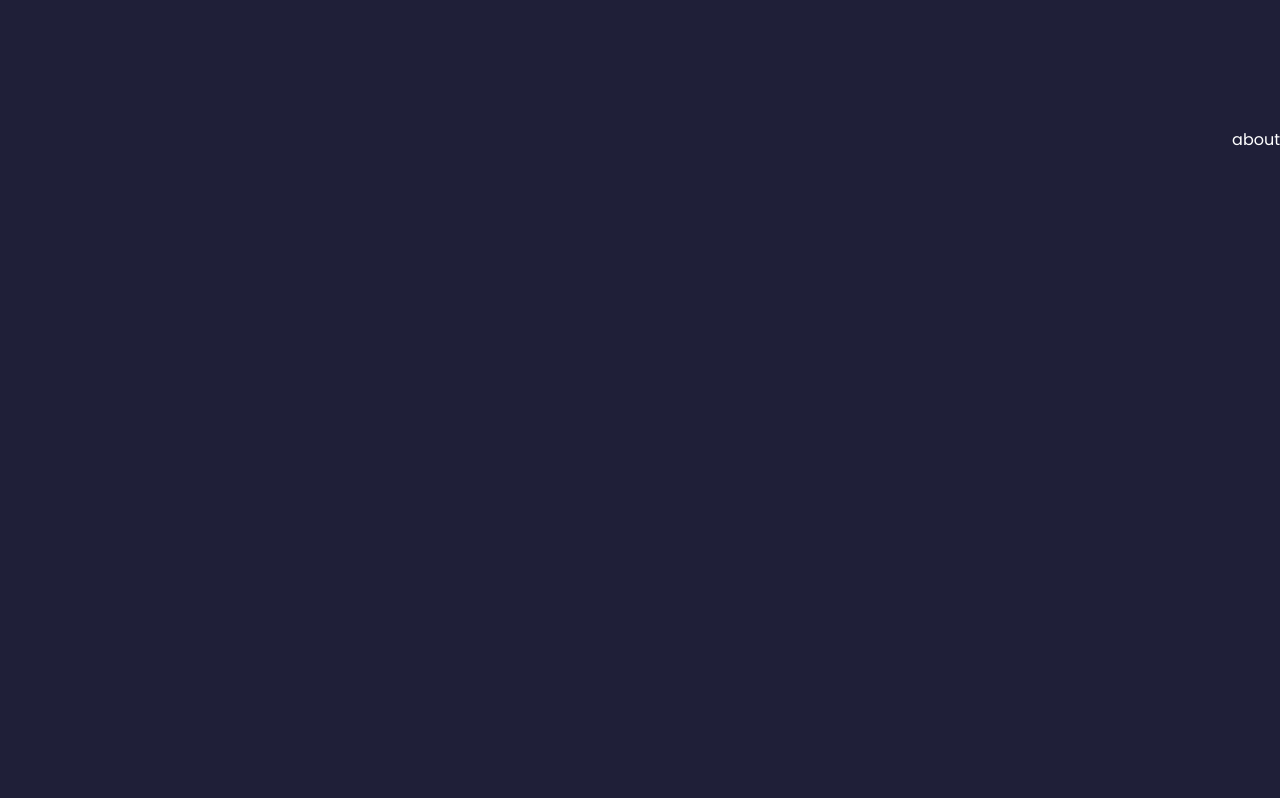
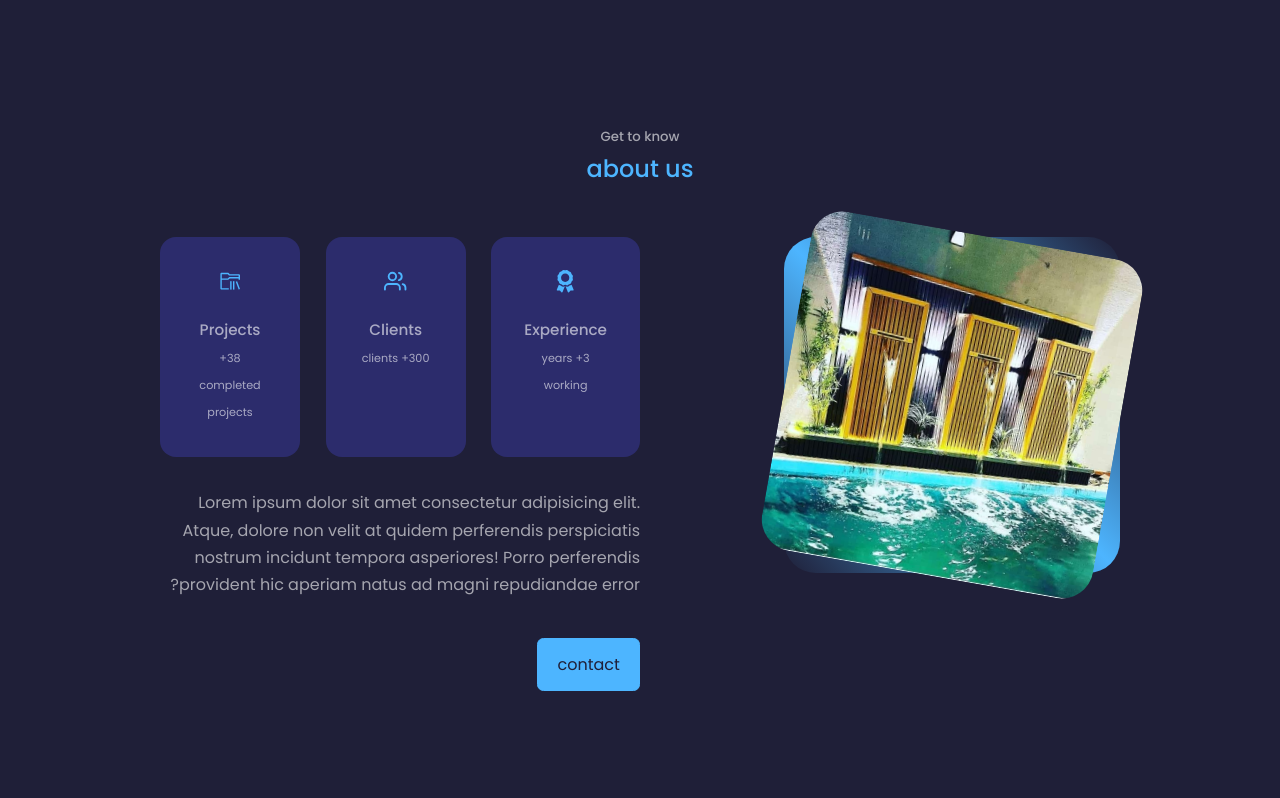
Before and after one commit to ashrafsayed2018/react-portofolio, a React (Vite) app: page / in a window 1280 px wide. Shown: the part 802-1600 px from the top of the page. Built offline with nearby package versions, Linux system fonts and the light colour scheme.

Commit message:
about  component 1 hour 38  minutes

```diff
--- a/src/components/about/About.jsx
+++ b/src/components/about/About.jsx
@@ -1,7 +1,49 @@
 import "./about.css";
+import ME from "../../assets/img3.jpeg";
+import { FaAward } from "react-icons/fa";
+import { FiUsers } from "react-icons/fi";
+import { VscFolderLibrary } from "react-icons/vsc";
 
 const About = () => {
-  return <section id="about">about</section>;
+  return (
+    <section id="about">
+      <h5>Get to know</h5>
+      <h2>about us</h2>
+      <div className="container about__container">
+        <div className="about__me">
+          <img src={ME} alt="about image" />
+        </div>
+        <div className="about__content">
+          <div className="about__cards">
+            <article className="about__card">
+              <FaAward className="about__icon" />
+              <h5>Experience</h5>
+              <small>3+ years working</small>
+            </article>
+            <article className="about__card">
+              <FiUsers className="about__icon" />
+              <h5>Clients</h5>
+              <small>300+ clients</small>
+            </article>
+            <article className="about__card">
+              <VscFolderLibrary className="about__icon" />
+              <h5>Projects</h5>
+              <small>38+ completed projects</small>
+            </article>
+          </div>
+          <p>
+            Lorem ipsum dolor sit amet consectetur adipisicing elit. Atque,
+            dolore non velit at quidem perferendis perspiciatis nostrum incidunt
+            tempora asperiores! Porro perferendis provident hic aperiam natus ad
+            magni repudiandae error?
+          </p>
+          <a href="#contact" className="btn btn-primary">
+            contact
+          </a>
+        </div>
+      </div>
+    </section>
+  );
 };
 
 export default About;
--- a/src/components/about/about.css
+++ b/src/components/about/about.css
@@ -0,0 +1,98 @@
+.about__container {
+  display: grid;
+  grid-template-columns: 35% 50%;
+  gap: 15%;
+}
+/* ====================== about image ==================== */
+.about__me {
+  width: 100%;
+  aspect-ratio: 1/1;
+  border-radius: 2rem;
+  background: linear-gradient(
+    45deg,
+    transparent,
+    var(--color-primary),
+    transparent
+  );
+  display: grid;
+  place-items: center;
+}
+
+.about__me img {
+  border-radius: 2rem;
+  overflow: hidden;
+  transform: rotate(10deg);
+  transition: var(--transition);
+}
+.about__me img:hover {
+  transform: rotate(0deg);
+}
+
+/* ===================== about cards  ====================*/
+.about__cards {
+  display: grid;
+  grid-template-columns: repeat(3, 1fr);
+  gap: 1.6rem;
+}
+.about__card {
+  background: var(--color-bg-variant);
+  border: 1px solid transparent;
+  border-radius: 1rem;
+  padding: 2rem;
+  text-align: center;
+  transition: var(--transition);
+}
+
+.about__card:hover {
+  background: transparent;
+  border-color: var(--color-primary-variant);
+}
+.about__icon {
+  color: var(--color-primary);
+  font-size: 1.4rem;
+  margin-bottom: 1rem;
+}
+.about__card h5 {
+  font-size: 0.95rem;
+}
+
+.about__card small {
+  color: var(--color-light);
+  font-size: 0.7rem;
+}
+
+.about__content > p {
+  margin: 2rem 0 2.5rem;
+  color: var(--color-light);
+}
+
+/* ================= media query  (medium devices)  */
+
+@media screen and (max-width: 1024px) {
+  .about__container {
+    grid-template-columns: 1fr;
+    gap: 0;
+  }
+  .about__me {
+    width: 50%;
+    margin: 2rem auto 4rem;
+  }
+  .about__content > p {
+    margin: 1rem 0 1.5rem;
+  }
+}
+/* ================= media query  (small devices)  */
+
+@media screen and (max-width: 600px) {
+  .about__me {
+    width: 63%;
+    margin: 0 auto 3rem;
+  }
+  .about__cards {
+    grid-template-columns: 1fr 1fr;
+    gap: 2rem 1rem;
+  }
+  .about__content > p {
+    margin: 1.5rem 0;
+  }
+}
```
